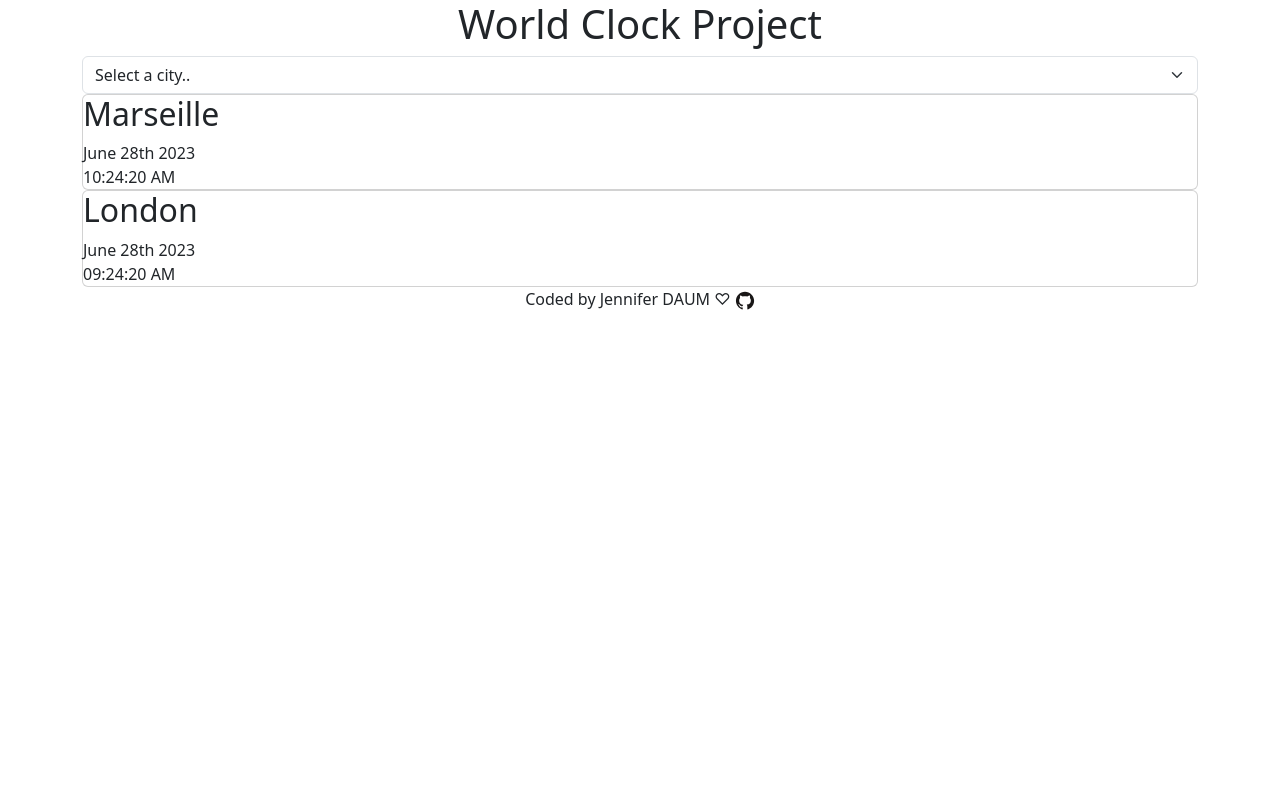
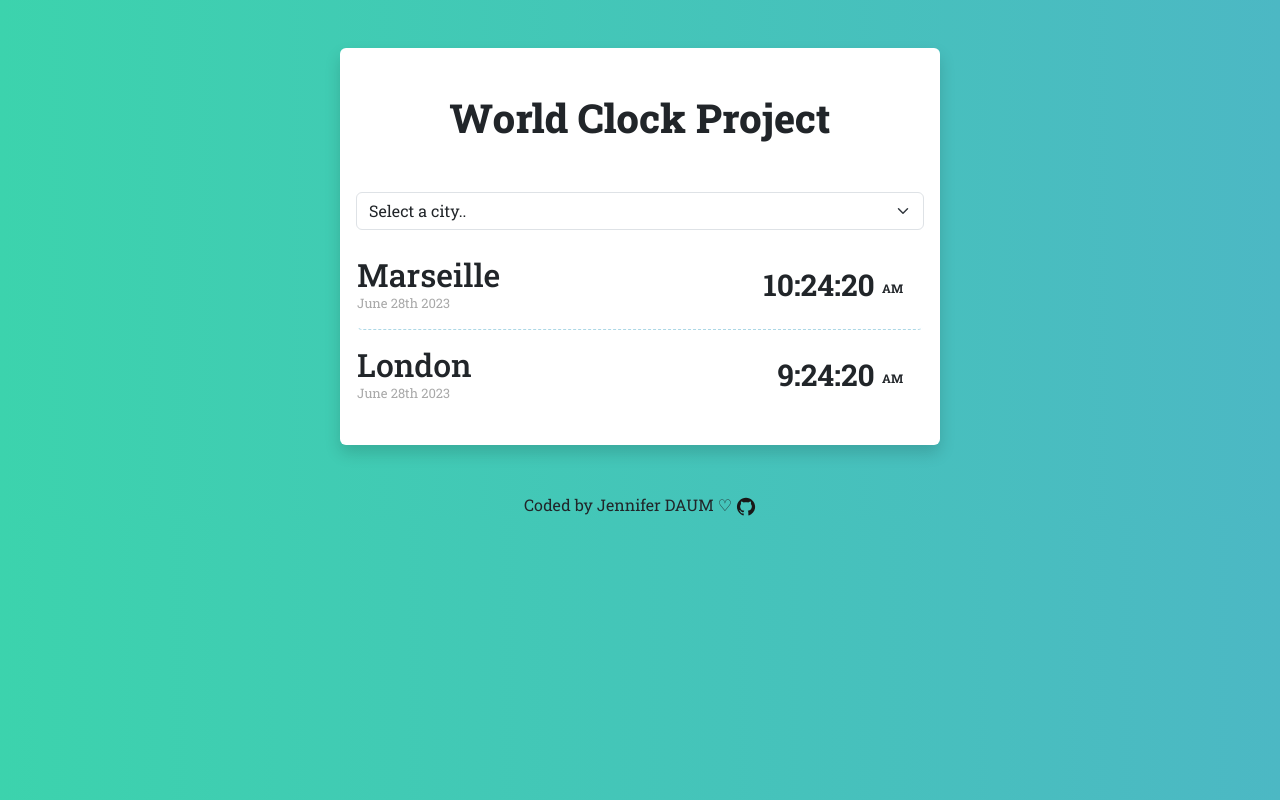
Before and after one commit to jen-daum/world-clock, a plain HTML site: page index.html in a window 1280 px wide. Drawn offline with nearby package versions, Linux system fonts and the light colour scheme.

Commit message:
added mode CSS
added background colour, font, styling city card

```diff
--- a/index.html
+++ b/index.html
@@ -9,11 +9,18 @@
       integrity="sha384-9ndCyUaIbzAi2FUVXJi0CjmCapSmO7SnpJef0486qhLnuZ2cdeRhO02iuK6FUUVM"
       crossorigin="anonymous"
     />
+    <link rel="preconnect" href="https://fonts.googleapis.com" />
+    <link rel="preconnect" href="https://fonts.gstatic.com" crossorigin />
+    <link
+      href="https://fonts.googleapis.com/css2?family=Roboto+Slab:wght@100;200;300;400;500;600;700;800;900&display=swap"
+      rel="stylesheet"
+    />
+
     <link rel="stylesheet" href="src/styles.css" />
     <title>World Clocks</title>
   </head>
   <body>
-    <div class="container">
+    <div class="container shadow p-3 mb-5 bg-white rounded mx-auto mt-5">
       <h1>World Clock Project</h1>
       <select class="form-select" aria-label="Default select example">
         <option selected>Select a city..</option>
@@ -23,14 +30,26 @@
       </select>
 
       <div class="card city-card">
-        <h2>Marseille</h2>
-        <div class="date">June 28th 2023</div>
-        <div class="time">10:24:20 AM</div>
+        <div class="d-flex justify-content-between">
+          <div class="col-auto">
+            <h2>Marseille</h2>
+            <div class="date">June 28th 2023</div>
+          </div>
+          <div class="col-auto time">
+            10:24:20 <span class="meridiem">AM</span>
+          </div>
+        </div>
       </div>
       <div class="card city-card">
-        <h2>London</h2>
-        <div class="date">June 28th 2023</div>
-        <div class="time">09:24:20 AM</div>
+        <div class="d-flex justify-content-between">
+          <div class="col-auto">
+            <h2>London</h2>
+            <div class="date">June 28th 2023</div>
+          </div>
+          <div class="col-auto time">
+            9:24:20 <span class="meridiem">AM</span>
+          </div>
+        </div>
       </div>
     </div>
     <footer>
--- a/src/styles.css
+++ b/src/styles.css
@@ -5,14 +5,65 @@ a:visited {
   text-decoration: none;
 }
 
+body {
+  background: #4cb8c4; /* fallback for old browsers */
+  background: -webkit-linear-gradient(
+    to right,
+    #3cd3ad,
+    #4cb8c4
+  ); /* Chrome 10-25, Safari 5.1-6 */
+  background: linear-gradient(
+    to right,
+    #3cd3ad,
+    #4cb8c4
+  ); /* W3C, IE 10+/ Edge, Firefox 16+, Chrome 26+, Opera 12+, Safari 7+ */
+
+  font-family: "Roboto Slab", serif;
+}
 h1 {
+  margin: 30px auto 50px;
   text-align: center;
+  font-weight: 800;
+}
+h2 {
+  margin: 0;
 }
 
 footer {
   text-align: center;
 }
 
+.city-card {
+  margin: 10px auto;
+  padding: 5px 0 15px;
+  border-color: transparent;
+  border-bottom: 1px dashed lightblue;
+}
+
+.city-card:last-child {
+  border-bottom: none;
+}
+.container {
+  max-width: 600px;
+}
+
+.col-auto.time {
+  align-self: center;
+  padding-right: 20px;
+  font-weight: bold;
+  font-size: 30px;
+}
+.date {
+  font-size: small;
+  color: darkgray;
+}
+.form-select {
+  margin-bottom: 20px;
+}
+.meridiem {
+  font-size: 12px;
+  vertical-align: middle;
+}
 #github-logo {
   width: 20px;
   height: auto;
```
